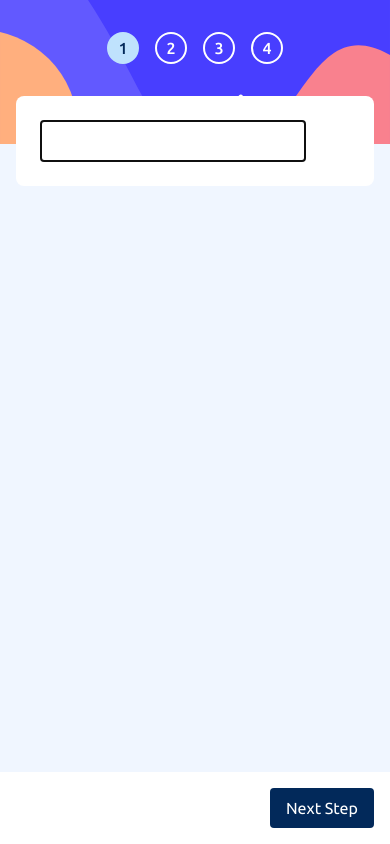
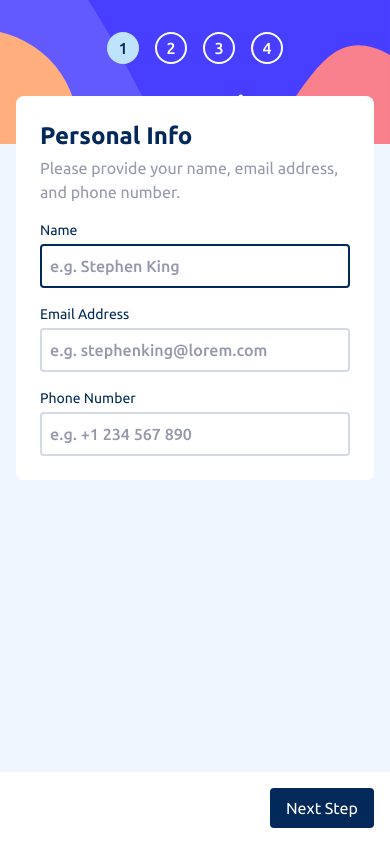
Before and after one commit to simoneclr/fm-mulitstep-form, a React (Create React App) app: page / in a window 390 px wide. Built offline with nearby package versions, Linux system fonts and the light colour scheme.

Commit message:
Add Personal Info form step with mobile styles

```diff
--- /dev/null
+++ b/src/components/inputs/LabelledInputField.tsx
@@ -0,0 +1,20 @@
+interface Props extends React.InputHTMLAttributes<HTMLInputElement> {
+	labelText?: string;
+}
+
+function LabelledInputField({labelText, ...nativeInputProps}: Props) {
+	return (
+		<label htmlFor={nativeInputProps.id}>
+			<span className="block mb-1 text-sm text-marine-blue">
+				{labelText ? labelText: nativeInputProps.name}
+			</span>
+
+			<input className="
+				text-marine-blue font-medium placeholder:text-cool-gray
+				w-full p-2 border-2 border-light-gray rounded outline-none focus:border-marine-blue
+			" {...nativeInputProps}/>
+		</label>
+	)
+}
+
+export default LabelledInputField
--- a/src/features/paymentPlanForm/PaymentFormConfirmationPage.tsx
+++ b/src/features/paymentPlanForm/PaymentFormConfirmationPage.tsx
@@ -1,4 +1,6 @@
 import { ReactComponent as ThankYouIcon } from "../../assets/images/icon-thank-you.svg"
+
+import PaymentFormStepTitle from "./styles/PaymentFormStepTitle"
 
 function PaymentFormConfirmationPage() {
 	return (
@@ -6,9 +8,9 @@ function PaymentFormConfirmationPage() {
 
 			<ThankYouIcon className="h-12 mb-2"/>
 
-			<h2 className="text-marine-blue text-2xl font-bold">
+			<PaymentFormStepTitle>
 				Thank You!
-			</h2>
+			</PaymentFormStepTitle>
 
 			<p className="text-cool-gray">
 				Thanks for confirming your subscription! We hope you have fun using our platform.
--- a/src/features/paymentPlanForm/PaymentPlanForm.tsx
+++ b/src/features/paymentPlanForm/PaymentPlanForm.tsx
@@ -4,16 +4,12 @@ import MultiStepForm from "../../components/multiStepForm/MultiStepForm"
 import PaymentFormConfirmationPage from "./PaymentFormConfirmationPage"
 import PaymentFormIndex from "./PaymentFormIndex"
 import PaymentFormNavigation from "./PaymentFormNavigation"
+import PersonalInfoFormStep from "./steps/personalInfo/PersonalInfoFormStep"
 
 function PaymentPlanForm() {
 
-	const [one, setOne] = useState("")
 	const [two, setTwo] = useState("")
 	const [three, setThree] = useState("")
-
-	const handleChangeOne = (e: React.ChangeEvent<HTMLInputElement>) => {
-		setOne(e.target.value)
-	}
 
 	const handleChangeTwo = (e: React.ChangeEvent<HTMLInputElement>) => {
 		setTwo(e.target.value)
@@ -26,7 +22,7 @@ function PaymentPlanForm() {
 	const handleSubmit = (e: SyntheticEvent) => {
 		e.preventDefault()
 
-		alert(`${one} ${two} ${three}`)
+		alert(`${two} ${three}`)
 	}
 
 	return (
@@ -43,8 +39,7 @@ function PaymentPlanForm() {
 
 			onSubmit={handleSubmit}
 		>
-			<input type="text" value={one} onChange={handleChangeOne}
-				autoFocus className="p-2 border border-zinc-600"/>
+			<PersonalInfoFormStep/>
 
 			<input type="text" value={two} onChange={handleChangeTwo}
 				autoFocus className="p-2 border border-zinc-600"/>
@@ -55,7 +50,6 @@ function PaymentPlanForm() {
 			<div>
 				Summary:
 				<ul>
-					<li>{one}</li>
 					<li>{two}</li>
 					<li>{three}</li>
 				</ul>
--- /dev/null
+++ b/src/features/paymentPlanForm/steps/personalInfo/PersonalInfoFormStep.tsx
@@ -0,0 +1,46 @@
+import LabelledInputField from "../../../../components/inputs/LabelledInputField"
+import PaymentFormStepTitle from "../../styles/PaymentFormStepTitle"
+
+function PersonalInfoFormStep() {
+	return (
+		<div className="flex flex-col items-stretch gap-4">
+
+			<div>
+				<PaymentFormStepTitle>
+					Personal Info
+				</PaymentFormStepTitle>
+
+				<p className="text-cool-gray mt-1">
+					Please provide your name, email address, and phone number.
+				</p>
+			</div>
+
+			<LabelledInputField
+				labelText="Name"
+				type="text"
+				id="name"
+				name="name"
+				placeholder="e.g. Stephen King"
+				autoFocus
+			/>
+
+			<LabelledInputField
+				labelText="Email Address"
+				type="email"
+				id="email-address"
+				name="email-address"
+				placeholder="e.g. stephenking@lorem.com"
+			/>
+
+			<LabelledInputField
+				labelText="Phone Number"
+				type="tel"
+				id="phone-number"
+				name="phone-number"
+				placeholder="e.g. +1 234 567 890"
+			/>
+		</div>
+	)
+}
+
+export default PersonalInfoFormStep
--- /dev/null
+++ b/src/features/paymentPlanForm/styles/PaymentFormStepTitle.tsx
@@ -0,0 +1,9 @@
+function PaymentFormStepTitle({children, ...nativeProps}: React.HTMLAttributes<HTMLHeadingElement>) {
+	return (
+		<h2 className="text-marine-blue text-2xl font-bold" {...nativeProps}>
+			{children}
+		</h2>
+	)
+}
+
+export default PaymentFormStepTitle
```
